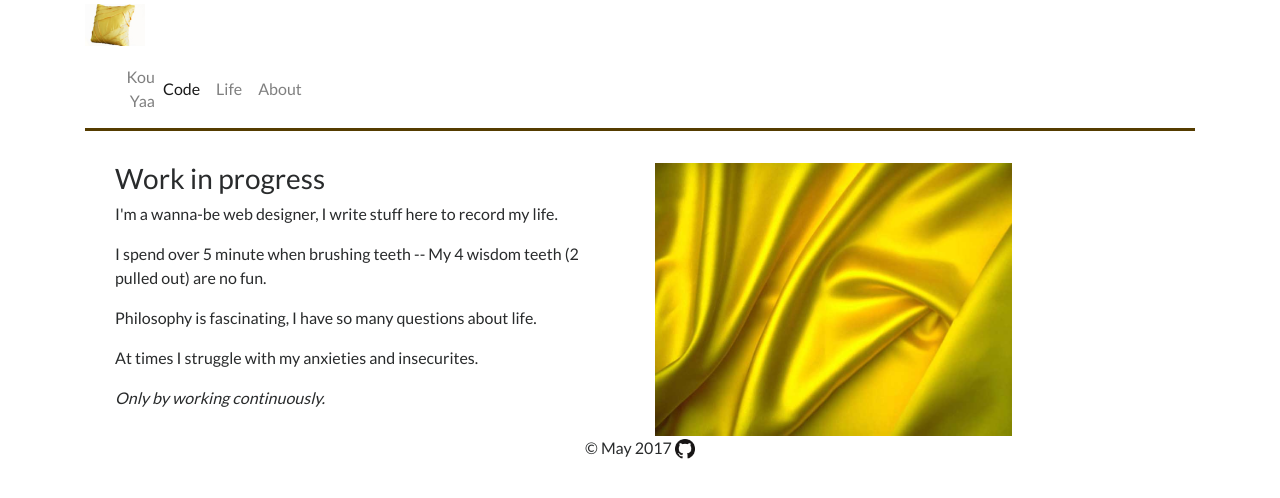
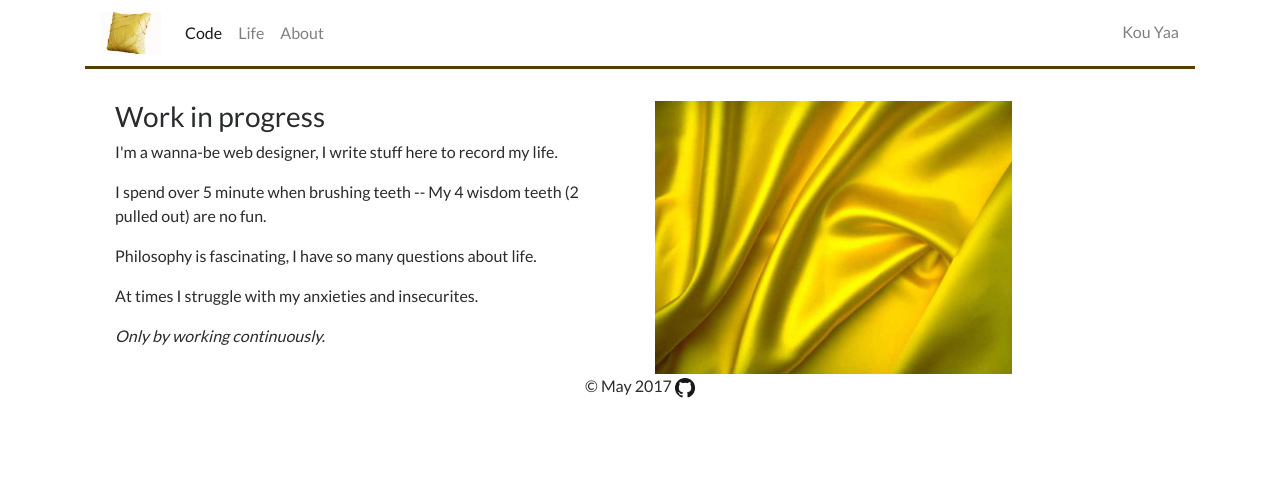
Before and after one commit to yinkouya/yinkouya.github.io, a Jekyll site: the page built from about.html, in a window 1280 px wide. Shown: the top 498 px of the page. Built offline with Jekyll 4.4.1, drawn with Linux system fonts in a browser that asks for light colours; nearby versions of some CDN libraries.

Commit message:
Update default.html

```diff
--- a/_layouts/default.html
+++ b/_layouts/default.html
@@ -15,15 +15,12 @@
 
     <body>
       <div class="container">
-        <a class="navbar-brand" href="https://yinkouya.github.io/"><img class="brand" src="{{ site.url }}/img/yellow-pillow.jpg" alt="pillow"></a>
         <div class="nav-container text-right">
               <nav class="navbar navbar-toggleable-md navbar-light">
                   <button class="navbar-toggler navbar-toggler-right" type="button" data-toggle="collapse" data-target="#navbarSupportedContent" aria-controls="navbarSupportedContent" aria-expanded="false" aria-label="Toggle navigation">
                     <span class="navbar-toggler-icon"></span>
                   </button>
-                  <span class="navbar-text">
-                    Kou Yaa
-                  </span>
+                  <a class="navbar-brand" href="https://yinkouya.github.io/"><img class="brand" src="{{ site.url }}/img/yellow-pillow.jpg" alt="pillow"></a>
                   <div class="collapse navbar-collapse" id="navbarSupportedContent">
                     <ul class="navbar-nav mr-auto">
                       <li class="nav-item active">
@@ -36,6 +33,9 @@
                         <a class="nav-link" href="{{ 'about.html'| absolute_url }}">About</a>
                       </li>
                     </ul>
+                    <span class="navbar-text">
+                      Kou Yaa
+                    </span>
                   </div>
               </nav>
         </div>
```
